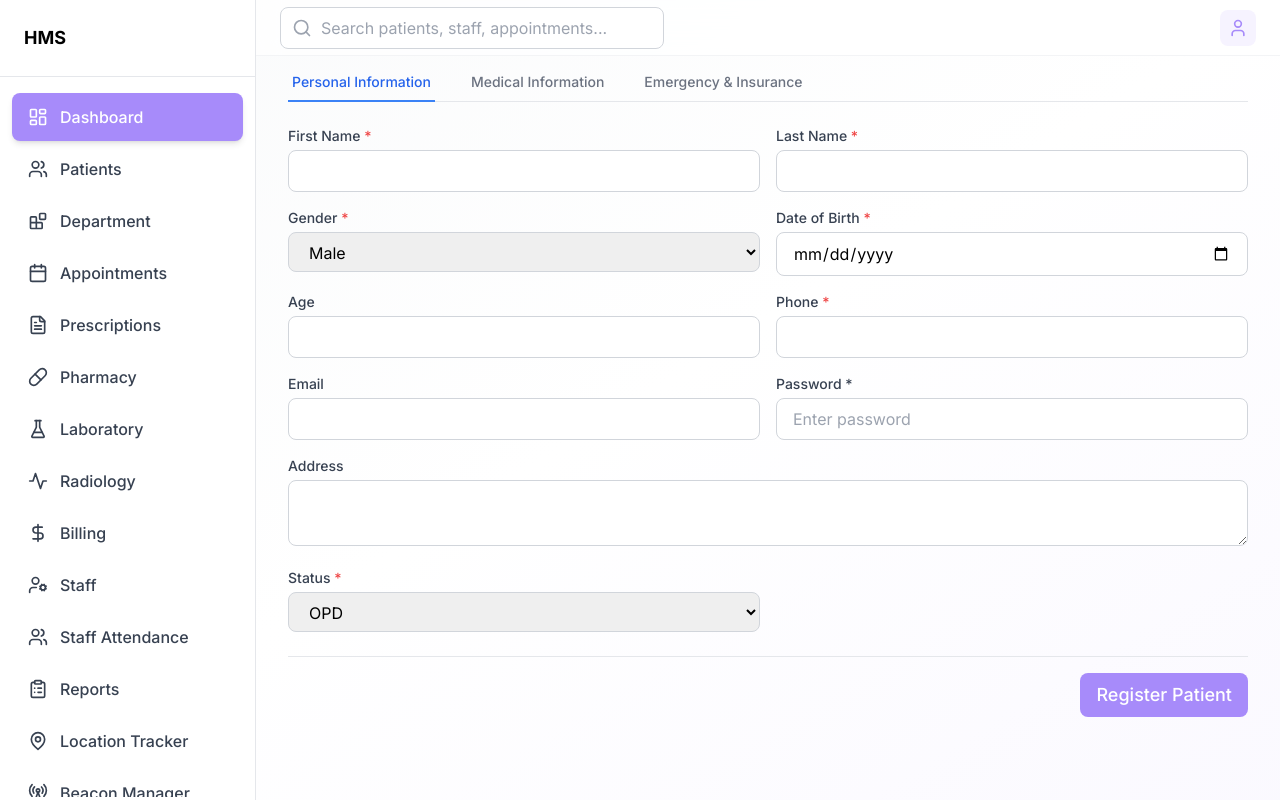
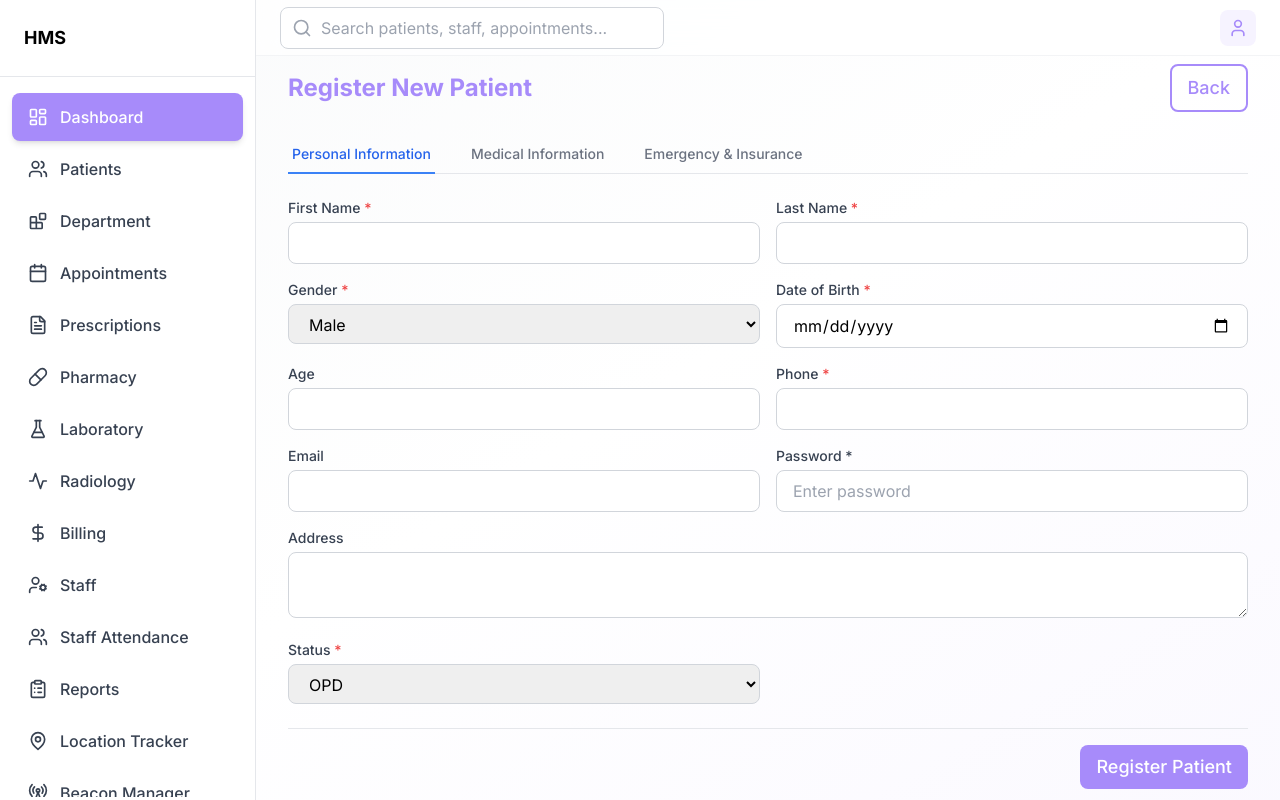
Before and after one commit to Aaditya227/Hms-new, a React (Vite) app: page /dashboard/register-patient in a window 1280 px wide. Built offline with nearby package versions, Linux system fonts and the light colour scheme; sample sign-in values are in the browser's storage.

Commit message:
update ui

```diff
--- a/src/components/forms/PatientRegistrationForm.jsx
+++ b/src/components/forms/PatientRegistrationForm.jsx
@@ -140,6 +140,21 @@ export function PatientRegistrationForm({ patient, patientId, onSuccess, onCance
 
   return (
     <form onSubmit={handleSubmit} className="space-y-6">
+      {/* Header with back button on the right */}
+      <div className="flex justify-between items-center mb-4">
+        <h1 className="text-2xl font-bold text-[#a78bfa]">
+          {patient ? "Edit Patient" : "Register New Patient"}
+        </h1>
+        <Button
+          type="button"
+          variant="outline"
+          onClick={() => navigate("/dashboard/patients")}
+          className="flex items-center gap-2"
+        >
+          Back
+        </Button>
+      </div>
+
       {error && (
         <div className="p-3 bg-red-50 border border-red-500 rounded-lg text-red-600 text-sm">
           {error}
--- a/src/pages/Patients.jsx
+++ b/src/pages/Patients.jsx
@@ -6,6 +6,7 @@ import { DataTable } from "../components/common/DataTable";
 import { Modal } from "../components/common/Modal";
 import base_url from "../utils/baseurl";
 import { useNavigate } from "react-router-dom";
+import { PatientRegistrationForm } from "../components/forms/PatientRegistrationForm";
 
 // Map status (API number) ↔ UI label
 const getStatusLabel = (statusValue) => {
@@ -88,7 +89,7 @@ export function Patients() {
     return age;
   };
 
-  // ✅ Handle Edit Success — now receives patientId separately
+  // Handle Edit Success — now receives patientId separately
   const handleEditSuccess = async (formData, patientId) => {
     try {
       const payload = {
@@ -119,7 +120,7 @@ export function Patients() {
         delete payload.password;
       }
 
-      // ✅ Use patientId from argument (safe!)
+      // Use patientId from argument (safe!)
       await axios.put(`${base_url}/patients/${patientId}`, payload);
       await fetchPatients();
       setEditModalOpen(false);
@@ -311,7 +312,7 @@ export function Patients() {
         )}
       </Modal>
 
-      {/* ✅ EDIT MODAL — pass patientId separately */}
+      {/* EDIT MODAL — pass patientId separately */}
       <Modal
         isOpen={editModalOpen}
         onClose={() => {
@@ -323,8 +324,8 @@ export function Patients() {
         {selectedPatient && (
           <PatientRegistrationForm
             patient={apiPatientToForm(selectedPatient)}
-            patientId={selectedPatient.id} // ✅ Pass ID separately
-           onSuccess={(formData) => handleEditSuccess(formData, selectedPatient.id)} // ✅ Safe!
+            patientId={selectedPatient.id} // Pass ID separately
+            onSuccess={(formData) => handleEditSuccess(formData, selectedPatient.id)} // Safe!
           />
         )}
       </Modal>
```
